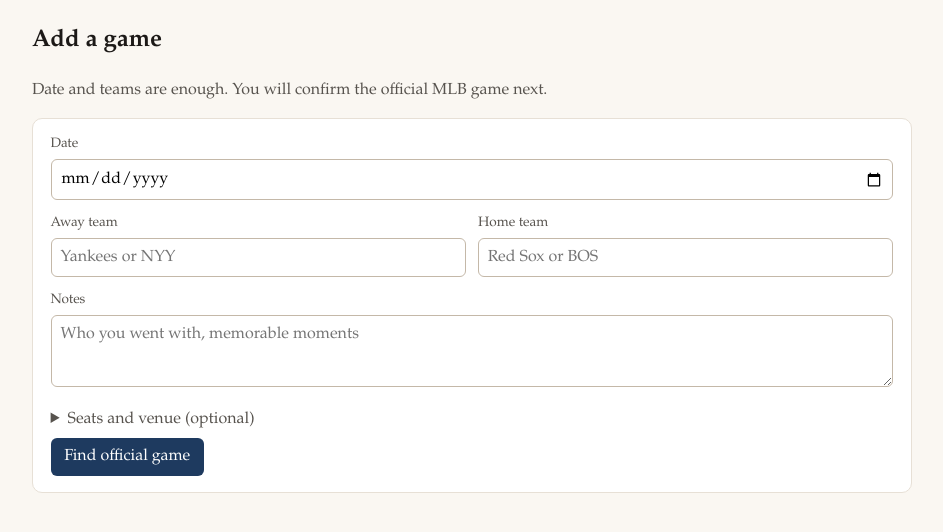
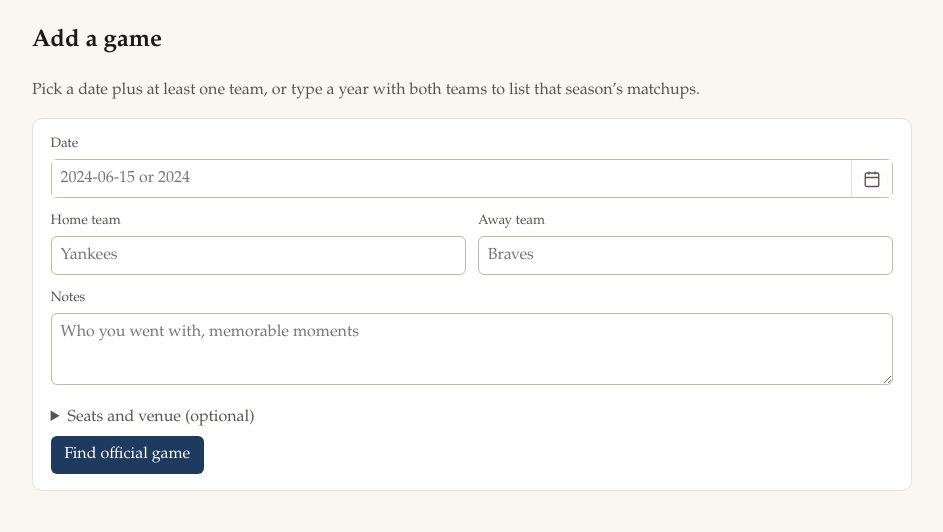
Before and after one commit to joe-vatalaro/games-attended, a Flask app: page /add in a window 1280 px wide. Shown: the part 69-601 px from the top of the page, without its empty margins (168-1111 px from the left). Run offline with Flask 3, Linux system fonts and the light colour scheme.

Commit message:
Implement note updating feature for attended games. Update error handling for ambiguous team inputs and improve schedule parsing logic.

```diff
--- a/tracker/app.py
+++ b/tracker/app.py
@@ -10,6 +10,7 @@ from tracker.enrich import (
     AlreadyLoggedError,
     PendingAdd,
     accept_candidate,
+    parse_date_input,
     reject_candidate,
     resolve_add,
     save_personal_only,
@@ -28,6 +29,7 @@ def create_app(
     app = Flask(__name__)
     app.secret_key = secret_key or _load_secret_key()
     app.config["DB_PATH"] = str(db_path or DB_PATH)
+    app.config["TEMPLATES_AUTO_RELOAD"] = True
     mlb_client = client or MlbClient()
 
     def get_conn():
@@ -80,13 +82,15 @@ def create_app(
 
         if not result.ok:
             messages = []
-            if not result.home.matches:
+            if result.error:
+                messages.append(result.error)
+            if form["home_team"] and not result.home.matches:
                 messages.append(f"Unknown home team “{form['home_team']}”. Try BOS or Red Sox.")
-            elif not result.home.unique:
+            elif form["home_team"] and not result.home.unique:
                 messages.append("Home team is ambiguous — pick one of the matches.")
-            if not result.away.matches:
+            if form["away_team"] and not result.away.matches:
                 messages.append(f"Unknown away team “{form['away_team']}”. Try NYY or Yankees.")
-            elif not result.away.unique:
+            elif form["away_team"] and not result.away.unique:
                 messages.append("Away team is ambiguous — pick one of the matches.")
             for message in messages:
                 flash(message, "error")
@@ -105,7 +109,7 @@ def create_app(
     def confirm():
         pending = _pending_from_session()
         if pending is None:
-            flash("Start by entering a date and two teams.", "error")
+            flash("Start by entering a date plus a team, or both teams plus a year.", "error")
             return redirect(url_for("add_game"))
         return render_template("confirm.html", pending=pending)
 
@@ -153,6 +157,10 @@ def create_app(
         if pending is None:
             flash("That add expired. Enter the game again.", "error")
             return redirect(url_for("add_game"))
+        full_date, _, _ = parse_date_input(pending.date)
+        if not (full_date and pending.home_team and pending.away_team):
+            flash("Saving without a match needs a date and both teams.", "error")
+            return redirect(url_for("add_game", date=pending.date, home_team=pending.home_team, away_team=pending.away_team, notes=pending.notes))
         conn = get_conn()
         game_id = save_personal_only(conn, pending)
         conn.close()
@@ -176,6 +184,20 @@ def create_app(
             flash("Game not found.", "error")
             return redirect(url_for("games"))
         return render_template("game.html", game=game)
+
+    @app.route("/games/<int:game_id>/notes", methods=["POST"])
+    def update_notes(game_id: int):
+        conn = get_conn()
+        game = db.get_attended_game(conn, game_id)
+        if game is None:
+            conn.close()
+            flash("Game not found.", "error")
+            return redirect(url_for("games"))
+        notes = (request.form.get("notes") or "").strip()
+        db.update_attended_game(conn, game_id, {"notes": notes or None})
+        conn.close()
+        flash("Notes saved.", "ok")
+        return redirect(url_for("game_detail", game_id=game_id))
 
     @app.route("/games/<int:game_id>/delete", methods=["POST"])
     def delete_game(game_id: int):
--- a/tracker/mlb.py
+++ b/tracker/mlb.py
@@ -61,14 +61,31 @@ class MlbClient:
         self.get_json = get_json or default_get_json
         self.cache_dir = Path(cache_dir) if cache_dir else CACHE_DIR
 
-    def fetch_schedule(self, date: str, team_id: int | None = None) -> dict[str, Any]:
+    def fetch_schedule(
+        self,
+        date: str | None = None,
+        team_id: int | None = None,
+        start_date: str | None = None,
+        end_date: str | None = None,
+        opponent_id: int | None = None,
+        season: int | None = None,
+    ) -> dict[str, Any]:
         params: dict[str, Any] = {
             "sportId": 1,
-            "date": date,
             "hydrate": SCHEDULE_HYDRATE,
         }
+        if date:
+            params["date"] = date
+        if start_date:
+            params["startDate"] = start_date
+        if end_date:
+            params["endDate"] = end_date
         if team_id is not None:
             params["teamId"] = team_id
+        if opponent_id is not None:
+            params["opponentId"] = opponent_id
+        if season is not None:
+            params["season"] = season
         return self.get_json(f"{MLB_BASE}/api/v1/schedule", params=params)
 
     def fetch_feed(self, game_pk: int, force: bool = False) -> dict[str, Any]:
@@ -90,8 +107,9 @@ class MlbClient:
 
 def parse_schedule_candidates(
     schedule: dict[str, Any],
-    home_team_id: int,
-    away_team_id: int,
+    home_team_id: int | None = None,
+    away_team_id: int | None = None,
+    either_team_id: int | None = None,
 ) -> list[Candidate]:
     candidates: list[Candidate] = []
     for day in schedule.get("dates", []):
@@ -101,7 +119,11 @@ def parse_schedule_candidates(
             teams = game.get("teams", {})
             home = teams.get("home", {}).get("team", {})
             away = teams.get("away", {}).get("team", {})
-            if home.get("id") != home_team_id or away.get("id") != away_team_id:
+            if home_team_id is not None and home.get("id") != home_team_id:
+                continue
+            if away_team_id is not None and away.get("id") != away_team_id:
+                continue
+            if either_team_id is not None and either_team_id not in {home.get("id"), away.get("id")}:
                 continue
             decisions = game.get("decisions") or {}
             venue = game.get("venue") or {}
@@ -123,7 +145,7 @@ def parse_schedule_candidates(
                     status=(game.get("status") or {}).get("detailedState", "Final"),
                 )
             )
-    candidates.sort(key=lambda item: item.game_number)
+    candidates.sort(key=lambda item: (item.official_date or "", item.game_number))
     return candidates
 
 
--- a/tracker/static/style.css
+++ b/tracker/static/style.css
@@ -87,6 +87,52 @@ input[type="text"], input[type="date"], textarea, select {
   margin-bottom: 0.85rem;
 }
 
+.date-with-picker {
+  display: flex;
+  align-items: stretch;
+  border: 1px solid #c4b8a8;
+  border-radius: 6px;
+  background: #fff;
+  margin-bottom: 0.85rem;
+  position: relative;
+}
+
+.date-with-picker #date {
+  border: 0;
+  margin: 0;
+  border-radius: 0;
+  flex: 1;
+  min-width: 0;
+  padding-right: 2.7rem;
+}
+
+.date-calendar-icon {
+  position: absolute;
+  top: 0;
+  right: 0;
+  bottom: 0;
+  width: 2.6rem;
+  display: flex;
+  align-items: center;
+  justify-content: center;
+  color: var(--muted);
+  border-left: 1px solid var(--line);
+  pointer-events: none;
+}
+
+.date-with-picker #date-picker {
+  position: absolute;
+  top: 0;
+  right: 0;
+  width: 2.6rem;
+  height: 100%;
+  margin: 0;
+  padding: 0;
+  border: 0;
+  opacity: 0.01;
+  cursor: pointer;
+}
+
 textarea { min-height: 4.5rem; }
 
 .row-2, .row-3 {
@@ -133,6 +179,8 @@ th {
   color: var(--muted);
 }
 
+.notes-text { white-space: pre-wrap; margin: 0 0 0.75rem; }
+
 .muted { color: var(--muted); }
 .score { font-variant-numeric: tabular-nums; }
 
--- a/tracker/templates/add.html
+++ b/tracker/templates/add.html
@@ -2,30 +2,39 @@
 {% block title %}Add a game{% endblock %}
 {% block body %}
   <h2>Add a game</h2>
-  <p class="muted">Date and teams are enough. You will confirm the official MLB game next.</p>
+  <p class="muted">Pick a date plus at least one team, or type a year with both teams to list that season’s matchups.</p>
   <form method="post" class="card" id="add-form">
     <label for="date">Date</label>
-    <input id="date" name="date" type="date" required value="{{ form.date }}">
+    <div class="date-with-picker">
+      <input id="date" name="date" type="text" autocomplete="off" value="{{ form.date }}" placeholder="2024-06-15 or 2024" pattern="\d{4}(-\d{2}-\d{2})?">
+      <span class="date-calendar-icon" aria-hidden="true">
+        <svg width="18" height="18" viewBox="0 0 24 24" fill="none" stroke="currentColor" stroke-width="1.8">
+          <rect x="3" y="4" width="18" height="18" rx="2"></rect>
+          <path d="M3 10h18M8 2v4M16 2v4"></path>
+        </svg>
+      </span>
+      <input id="date-picker" type="date" aria-label="Choose date from calendar">
+    </div>
 
     <div class="row-2">
       <div>
-        <label for="away_team">Away team</label>
-        <input id="away_team" name="away_team" type="text" required list="team-list" value="{{ form.away_team }}" placeholder="Yankees or NYY">
-        {% if away_choices %}
+        <label for="home_team">Home team</label>
+        <input id="home_team" name="home_team" type="text" list="team-list" value="{{ form.home_team }}" placeholder="Yankees">
+        {% if home_choices %}
           <div class="choices">
-            {% for team in away_choices %}
-              <button type="button" data-target="away_team" data-value="{{ team.abbreviation }}">{{ team.abbreviation }} — {{ team.name }}</button>
+            {% for team in home_choices %}
+              <button type="button" data-target="home_team" data-value="{{ team.name }}">{{ team.name }}</button>
             {% endfor %}
           </div>
         {% endif %}
       </div>
       <div>
-        <label for="home_team">Home team</label>
-        <input id="home_team" name="home_team" type="text" required list="team-list" value="{{ form.home_team }}" placeholder="Red Sox or BOS">
-        {% if home_choices %}
+        <label for="away_team">Away team</label>
+        <input id="away_team" name="away_team" type="text" list="team-list" value="{{ form.away_team }}" placeholder="Braves">
+        {% if away_choices %}
           <div class="choices">
-            {% for team in home_choices %}
-              <button type="button" data-target="home_team" data-value="{{ team.abbreviation }}">{{ team.abbreviation }} — {{ team.name }}</button>
+            {% for team in away_choices %}
+              <button type="button" data-target="away_team" data-value="{{ team.name }}">{{ team.name }}</button>
             {% endfor %}
           </div>
         {% endif %}
@@ -34,7 +43,6 @@
 
     <datalist id="team-list">
       {% for team in teams %}
-        <option value="{{ team.abbreviation }}">{{ team.name }}</option>
         <option value="{{ team.name }}"></option>
       {% endfor %}
     </datalist>
@@ -72,5 +80,45 @@
         document.getElementById(button.dataset.target).value = button.dataset.value;
       });
     });
+    const form = document.getElementById("add-form");
+    const dateField = document.getElementById("date");
+    const datePicker = document.getElementById("date-picker");
+
+    const syncPickerFromText = () => {
+      const value = dateField.value.trim();
+      if (/^\d{4}-\d{2}-\d{2}$/.test(value)) {
+        datePicker.value = value;
+      } else if (/^\d{4}$/.test(value)) {
+        datePicker.value = `${value}-01-01`;
+      }
+    };
+
+    syncPickerFromText();
+    dateField.addEventListener("input", () => {
+      dateField.setCustomValidity("");
+      syncPickerFromText();
+    });
+    datePicker.addEventListener("pointerdown", () => {
+      try {
+        datePicker.showPicker();
+      } catch (err) {
+        /* Native click still opens the calendar in most browsers. */
+      }
+    });
+    datePicker.addEventListener("change", () => {
+      if (datePicker.value) {
+        dateField.value = datePicker.value;
+        dateField.setCustomValidity("");
+      }
+    });
+    form.addEventListener("submit", () => {
+      const date = dateField.value.trim();
+      const home = document.getElementById("home_team").value.trim();
+      const away = document.getElementById("away_team").value.trim();
+      dateField.setCustomValidity("");
+      if (!date && home && away) {
+        dateField.setCustomValidity("Add a year or full date to list that season’s matchups.");
+      }
+    });
   </script>
 {% endblock %}
```
Also changed, not shown: tests/test_confirm.py (+59 -0 lines), tests/test_mlb_parse.py (+10 -0 lines), tracker/cli.py (+9 -7 lines), tracker/enrich.py (+133 -24 lines), tracker/templates/confirm.html (+17 -8 lines), tracker/templates/game.html (+19 -1 lines).
